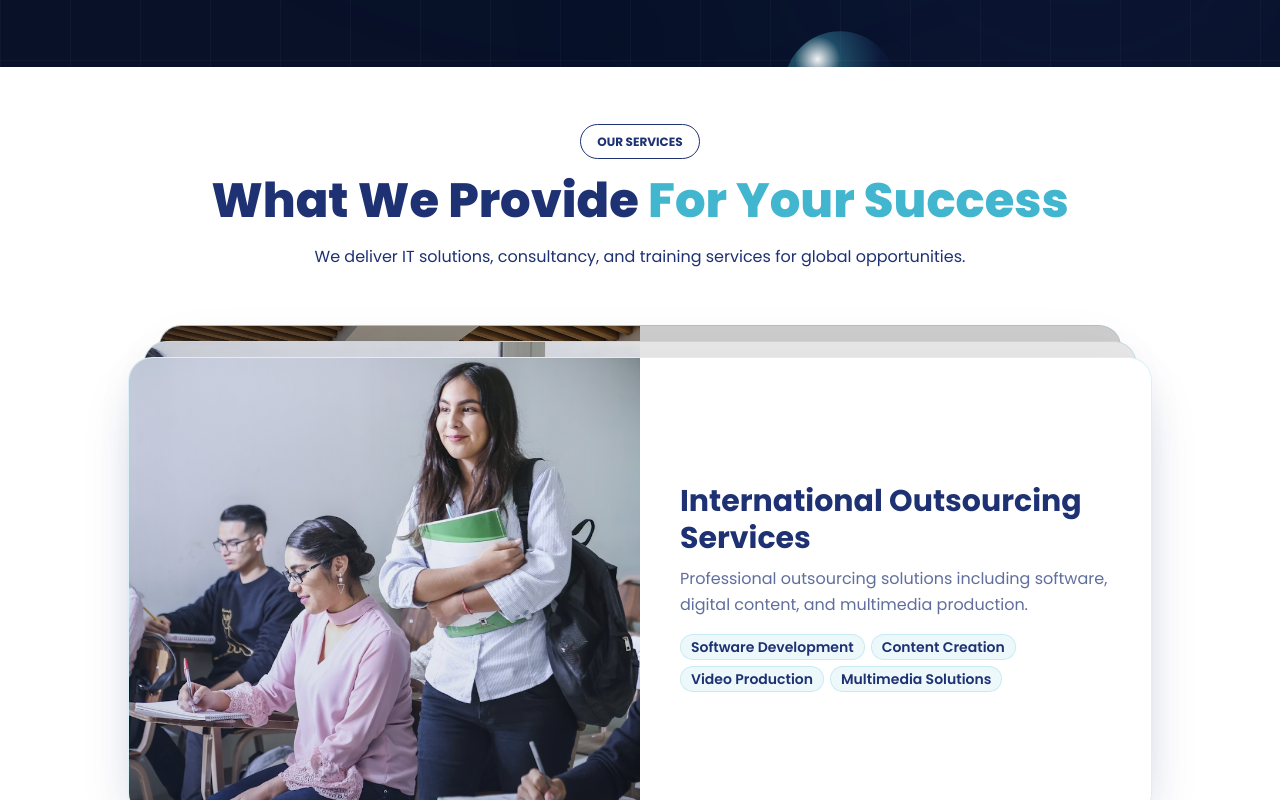
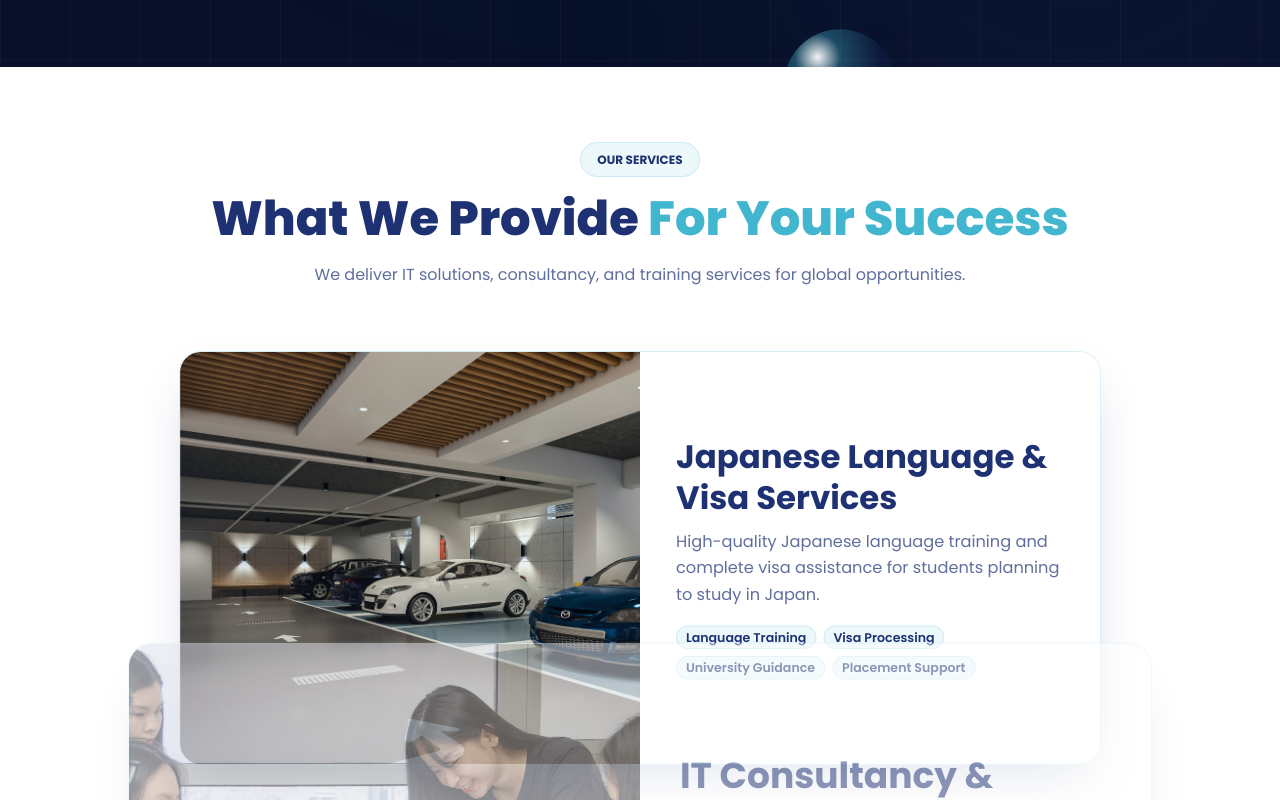
Before and after one commit to itismeniraj/reachnovadevelopment, a Next.js app: page / in a window 1280 px wide. Shown: the part 1980-2780 px from the top of the page. Built offline with nearby package versions, Linux system fonts and the light colour scheme.

Commit message:
test 3: scroll based reverted

```diff
--- a/src/app/components/client/services/ServicesSection.tsx
+++ b/src/app/components/client/services/ServicesSection.tsx
@@ -1,85 +1,92 @@
 "use client";
 
 import { useEffect, useRef, useState } from "react";
-import { useScroll, useSpring, useMotionValueEvent } from "framer-motion";
+import {
+  useScroll,
+  useMotionValue,
+  useVelocity,
+  useAnimationFrame,
+} from "framer-motion";
 import { ServiceCard } from "../../ui/ServiceCard";
 import FadeUp from "../../animations/FadeUp";
 
 export default function ServicesSection({ services }: any) {
-  const sectionRef = useRef<HTMLDivElement>(null);
-
+  const containerRef = useRef<HTMLDivElement>(null);
   const [mounted, setMounted] = useState(false);
-  const [activeIndex, setActiveIndex] = useState(0);
-
-  // 🔥 IMPORTANT: control refs (prevents multi-step jumps)
-  const lastIndexRef = useRef(0);
-  const lockRef = useRef(false);
+  const [isMobile, setIsMobile] = useState(false);
 
   useEffect(() => {
     setMounted(true);
+    const handleResize = () => setIsMobile(window.innerWidth < 768);
+    handleResize();
+    window.addEventListener("resize", handleResize);
+    return () => window.removeEventListener("resize", handleResize);
   }, []);
 
+  // 1. Get raw scroll progress
   const { scrollYProgress } = useScroll({
-    target: sectionRef,
+    target: containerRef,
     offset: ["start start", "end end"],
   });
 
-  const smoothProgress = useSpring(scrollYProgress, {
-    stiffness: 80,
-    damping: 30,
-    mass: 0.3,
-  });
+  // 2. Custom throttle container for mobile velocity control
+  const throttledProgress = useMotionValue(0);
+  const scrollVelocity = useVelocity(scrollYProgress);
 
-  // 🔥 STEP LOCK SYSTEM (core fix)
-  useMotionValueEvent(smoothProgress, "change", (v) => {
-    const next = Math.min(
-      services.items.length - 1,
-      Math.floor(v * services.items.length),
-    );
+  useAnimationFrame((_, delta) => {
+    const raw = scrollYProgress.get();
+    const currentThrottled = throttledProgress.get();
 
-    const current = lastIndexRef.current;
+    if (!isMobile) {
+      // Desktop bypass: Keep standard native behavior
+      throttledProgress.set(raw);
+      return;
+    }
 
-    // ignore backward jumps (optional but stabilizes UX)
-    if (next <= current) return;
+    const diff = raw - currentThrottled;
+    if (Math.abs(diff) < 0.001) {
+      throttledProgress.set(raw);
+      return;
+    }
 
-    // allow only ONE step at a time
-    if (lockRef.current) return;
+    // Capture speed data and set a maximum progress jump per frame (Delta target calculation)
+    const velocity = Math.abs(scrollVelocity.get());
+    const isBlastScrolling = velocity > 1.5;
 
-    lockRef.current = true;
+    // Strict speed limits: forces a beautiful, steady interpolation transition even under fast flicks
+    const maxStepPerFrame = isBlastScrolling ? 0.008 : 0.02;
+    const step =
+      Math.sign(diff) *
+      Math.min(Math.abs(diff), maxStepPerFrame * (delta / 16.66));
 
-    const newIndex = current + 1;
-
-    setActiveIndex(newIndex);
-    lastIndexRef.current = newIndex;
-
-    // unlock after animation duration
-    setTimeout(() => {
-      lockRef.current = false;
-    }, 650); // match your card transition timing
+    throttledProgress.set(currentThrottled + step);
   });
 
   return (
     <section
       id="services"
-      ref={sectionRef}
-      className="w-full relative"
+      className="w-full py-20 px-4 md:px-8"
       style={{ backgroundColor: "var(--services-bg)" }}
     >
-      {/* scroll height for pin effect */}
-      <div className="relative h-[320vh] md:h-[360vh]">
-        {/* sticky viewport */}
-        <div className="sticky top-0 h-screen flex items-center justify-center px-4 md:px-8">
-          <div className="w-full max-w-5xl mx-auto">
-            {/* HEADER */}
-            <div className="text-center mb-14">
+      <div className="max-w-4xl mx-auto text-center mb-16">
         <FadeUp>
-                <span className="px-4 py-2 text-xs font-bold uppercase rounded-full border">
+          <span
+            className="px-4 py-2 text-xs font-bold uppercase rounded-full border"
+            style={{
+              backgroundColor: "var(--services-badge-bg)",
+              color: "var(--services-badge-text)",
+              borderColor: "var(--services-badge-border)",
+            }}
+          >
             {services.badge}
           </span>
         </FadeUp>
 
         <FadeUp>
-                <h2 className="mt-4 md:mt-6 text-3xl sm:text-5xl font-black">
+          <h2
+            className="mt-6 text-3xl sm:text-5xl font-black"
+            style={{ color: "var(--services-title)" }}
+          >
             {services.title}{" "}
             <span style={{ color: "var(--services-accent)" }}>
               {services.highlight}
@@ -88,25 +95,29 @@ export default function ServicesSection({ services }: any) {
         </FadeUp>
 
         <FadeUp>
-                <p className="mt-3 md:mt-5 text-sm md:text-base max-w-2xl mx-auto">
+          <p className="mt-5" style={{ color: "var(--services-text)" }}>
             {services.description}
           </p>
         </FadeUp>
       </div>
 
-            {/* STACK AREA */}
-            <div className="relative h-[460px] md:h-[480px]">
+      {/* Sticky Scroll Container Track */}
+      <div
+        ref={containerRef}
+        className="relative h-[220vh] sm:h-[240vh] md:h-[300vh] w-full max-w-5xl mx-auto"
+      >
+        <div className="sticky top-[80px] md:top-[110px] w-full flex flex-col items-center">
           {mounted &&
             services.items.map((item: any, index: number) => (
+              <div key={item.id} className="w-full" style={{ zIndex: index }}>
                 <ServiceCard
-                    key={item.id}
                   item={item}
                   index={index}
-                    activeIndex={activeIndex}
+                  totalServiceCards={services.items.length}
+                  progress={throttledProgress} // Fed controlled timeline progress instead of erratic scrolling jumps
                 />
+              </div>
             ))}
-            </div>
-          </div>
         </div>
       </div>
     </section>
--- a/src/app/components/ui/ServiceCard.tsx
+++ b/src/app/components/ui/ServiceCard.tsx
@@ -1,19 +1,22 @@
 "use client";
 
 import { ServiceItem } from "../../types/site";
+import { motion, MotionValue, useTransform } from "framer-motion";
 import Image from "next/image";
 import { useEffect, useState } from "react";
 
 interface ServiceCardProps {
   item: ServiceItem;
   index: number;
-  activeIndex: number;
+  totalServiceCards: number;
+  progress: MotionValue<number>;
 }
 
 export const ServiceCard: React.FC<ServiceCardProps> = ({
   item,
   index,
-  activeIndex,
+  totalServiceCards,
+  progress,
 }) => {
   const [mounted, setMounted] = useState(false);
   const [isMobile, setIsMobile] = useState(false);
@@ -26,10 +29,48 @@ export const ServiceCard: React.FC<ServiceCardProps> = ({
     return () => window.removeEventListener("resize", handleResize);
   }, []);
 
+  const startRange = index / totalServiceCards;
+  const endRange = (index + 1) / totalServiceCards;
+  const startingY = isMobile ? 600 : 700;
+
+  const staircaseOffset = index * (isMobile ? 16 : 0);
+
+  const y = useTransform(
+    progress,
+    [0, startRange, Math.min(1, endRange)],
+    [startingY, startingY, staircaseOffset],
+  );
+
+  // Strict cut-off: keeps upcoming card background hidden completely until its turn to stack comes
+  const opacity = useTransform(
+    progress,
+    [
+      0,
+      Math.max(0, startRange - 0.02),
+      startRange,
+      startRange + (endRange - startRange) * 0.3,
+      Math.min(1, endRange),
+      1,
+    ],
+    [0, 0, 0, 0, 1, 1],
+  );
+
+  const finalScale = 1 - (totalServiceCards - 1 - index) * 0.025;
+  const scale = useTransform(
+    progress,
+    [endRange, endRange + 0.1],
+    [1, finalScale],
+  );
+  const brightness = useTransform(
+    progress,
+    [endRange, endRange + 0.1],
+    ["100%", "80%"],
+  );
+
   if (!mounted) {
     return (
       <div
-        className="w-full h-full rounded-3xl border"
+        className="w-full h-[420px] rounded-3xl border"
         style={{
           backgroundColor: "var(--services-card-bg)",
           borderColor: "var(--services-card-border)",
@@ -38,41 +79,25 @@ export const ServiceCard: React.FC<ServiceCardProps> = ({
     );
   }
 
-  const progress = Math.max(0, activeIndex - index);
-
-  const staircaseOffset = index * (isMobile ? 12 : 16);
-
-  const scale = 1 - progress * 0.03;
-  const brightness = 100 - progress * 10;
-
-  let targetY = isMobile ? 650 : 850;
-  let opacity = 0;
-
-  if (index <= activeIndex) {
-    targetY = staircaseOffset;
-    opacity = 1;
-  }
-
   return (
-    <div
+    <motion.div
       style={{
-        zIndex: index,
-        position: "absolute",
-        top: 0,
-        left: 0,
-        width: "100%",
-        transform: `translateY(${targetY}px) scale(${scale})`,
-        opacity: opacity,
-        filter: isMobile ? "brightness(100%)" : `brightness(${brightness}%)`,
-        transition:
-          "transform 0.6s cubic-bezier(0.25, 1, 0.5, 1), opacity 0.35s ease, filter 0.4s ease",
-        transformOrigin: "top center",
+        y: index === 0 ? staircaseOffset : y,
+        scale: isMobile ? 1 : index === totalServiceCards - 1 ? 1 : scale,
+        filter: isMobile
+          ? "brightness(100%)"
+          : index === totalServiceCards - 1
+            ? "brightness(100%)"
+            : `brightness(${brightness})`,
+        opacity: index === 0 ? 1 : opacity,
+        marginTop: index === 0 ? 0 : isMobile ? "-404px" : "-420px", // Adjusted spacing to match new visibility clipping
+        paddingTop: 0,
         backgroundColor: "var(--services-card-bg)",
         border: "1px solid var(--services-card-border)",
       }}
-      className="w-full h-[440px] sm:h-[420px] md:h-[460px] rounded-3xl flex flex-col md:flex-row overflow-hidden shadow-[0_25px_60px_-20px_rgba(29,49,115,0.25)]"
+      className="w-full min-h-[420px] md:h-[460px] rounded-3xl flex flex-col md:flex-row overflow-hidden shadow-[0_25px_60px_-20px_rgba(29,49,115,0.25)] origin-top"
     >
-      <div className="relative w-full md:w-1/2 h-44 sm:h-48 md:h-full select-none pointer-events-none">
+      <div className="relative w-full md:w-1/2 h-52 sm:h-60 md:h-full select-none pointer-events-none">
         <Image
           src={item.image}
           alt={item.title}
@@ -90,28 +115,30 @@ export const ServiceCard: React.FC<ServiceCardProps> = ({
       </div>
 
       <div
-        className="w-full md:w-1/2 flex flex-col justify-center p-5 sm:p-8 md:p-10 select-none"
+        className="w-full md:w-1/2 flex flex-col justify-center p-6 sm:p-8 md:p-10 select-none"
         style={{ backgroundColor: "var(--services-card-bg)" }}
       >
+        <div>
           <h3
-          className="text-lg sm:text-2xl md:text-3xl font-bold leading-tight"
+            className="text-xl sm:text-3xl md:text-4xl font-bold leading-tight"
             style={{ color: "var(--services-title)" }}
           >
             {item.title}
           </h3>
 
           <p
-          className="mt-2 text-xs sm:text-base md:text-md leading-relaxed line-clamp-3 sm:line-clamp-none"
+            className="mt-3 text-xs sm:text-base md:text-lg leading-relaxed line-clamp-4 sm:line-clamp-none"
             style={{ color: "var(--services-text)" }}
           >
             {item.description}
           </p>
+        </div>
 
-        <div className="mt-4 flex flex-wrap gap-1.5">
+        <div className="mt-5 flex flex-wrap gap-2">
           {item.features.map((f, i) => (
             <span
               key={i}
-              className="px-2.5 py-0.5 text-[10px] sm:text-sm font-semibold rounded-full border"
+              className="px-2.5 py-0.5 text-xs sm:text-sm font-semibold rounded-full border"
               style={{
                 backgroundColor: "var(--services-feature-bg)",
                 color: "var(--services-feature-text)",
@@ -123,6 +150,6 @@ export const ServiceCard: React.FC<ServiceCardProps> = ({
           ))}
         </div>
       </div>
-    </div>
+    </motion.div>
   );
 };
```
Lines whose indentation alone changed are shown as unchanged.
